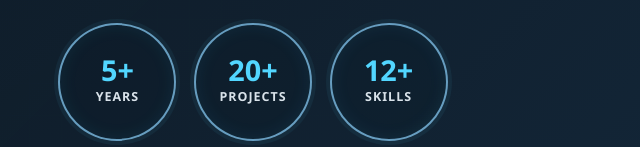
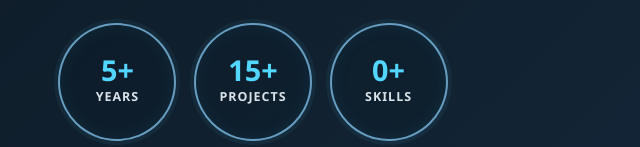
Before and after one commit to mdshahjahan2320/portfolio, a plain HTML site: page index.html in a window 1280 px wide. Shown: the part 653-800 px from the top of the page, 387-1027 px from the left. Drawn offline with nearby package versions, Linux system fonts and the light colour scheme.

Commit message:
Update index.html

```diff
--- a/index.html
+++ b/index.html
@@ -86,11 +86,11 @@
                     <span>Years</span>
                 </div>
                 <div class="stat-box">
-                    <strong>20+</strong>
+                    <strong>15+</strong>
                     <span>Projects</span>
                 </div>
                 <div class="stat-box">
-                    <strong>12+</strong>
+                    <strong>0+</strong>
                     <span>Skills</span>
                 </div>
             </div>
@@ -618,7 +618,7 @@ This internship strengthened my skills in modern web development and gave me pra
 
                     <div class="contact-links">
                         <a href="mailto:mdshahjahan2320@gmail.com"><i class="fas fa-envelope"></i> mdshahjahan2320@gmail.com</a>
-                        <a href="tel:+919876543210"><i class="fas fa-phone-alt"></i> +91 98765 43210</a>
+                        <a href="tel:+919876543210"><i class="fas fa-phone-alt"></i> +91 73196 42320</a>
                         <a href="https://www.linkedin.com" target="_blank" rel="noreferrer"><i class="fab fa-linkedin-in"></i> LinkedIn Profile</a>
                     </div>
                 </div>
```
